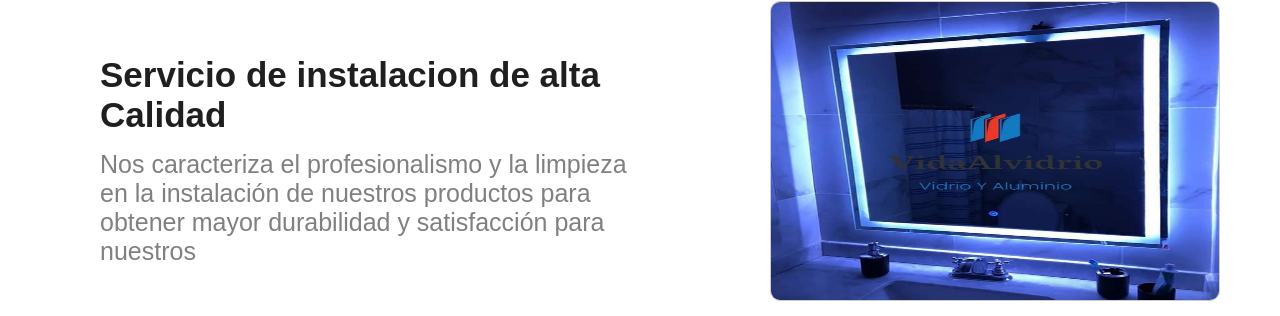
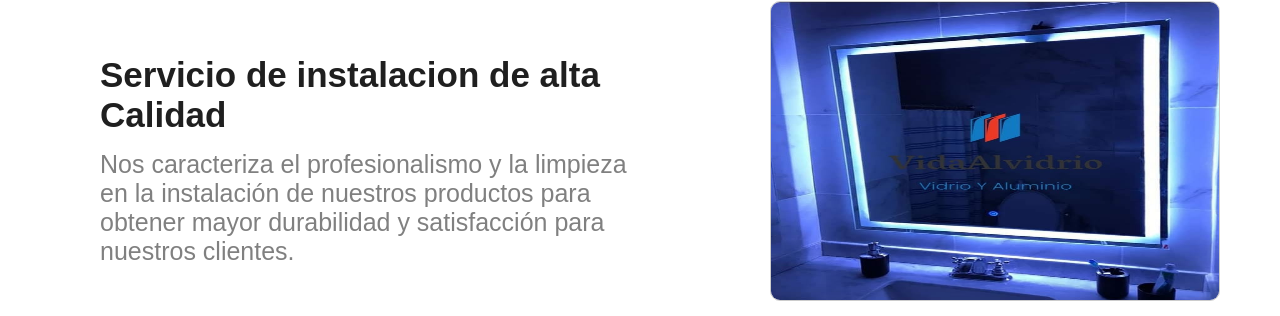
Before and after one commit to Solgonadri/vidaAlVidrioProd, a React (Vite) app: page / in a window 1280 px wide. Shown: the part 1039-1355 px from the top of the page. Built offline with nearby package versions, Linux system fonts and the light colour scheme.

Commit message:
details ✔

```diff
--- a/src/App.jsx
+++ b/src/App.jsx
@@ -49,7 +49,7 @@ function App () {
               <h4 className='textoCuatro'>Servicio de instalacion de alta Calidad</h4>
               <p className='parrafoCuatro'>Nos caracteriza el profesionalismo y la limpieza en la
               instalación de nuestros productos para obtener mayor durabilidad y
-              satisfacción para nuestros
+              satisfacción para nuestros clientes.
               </p>
             </div>
             <div>
```
